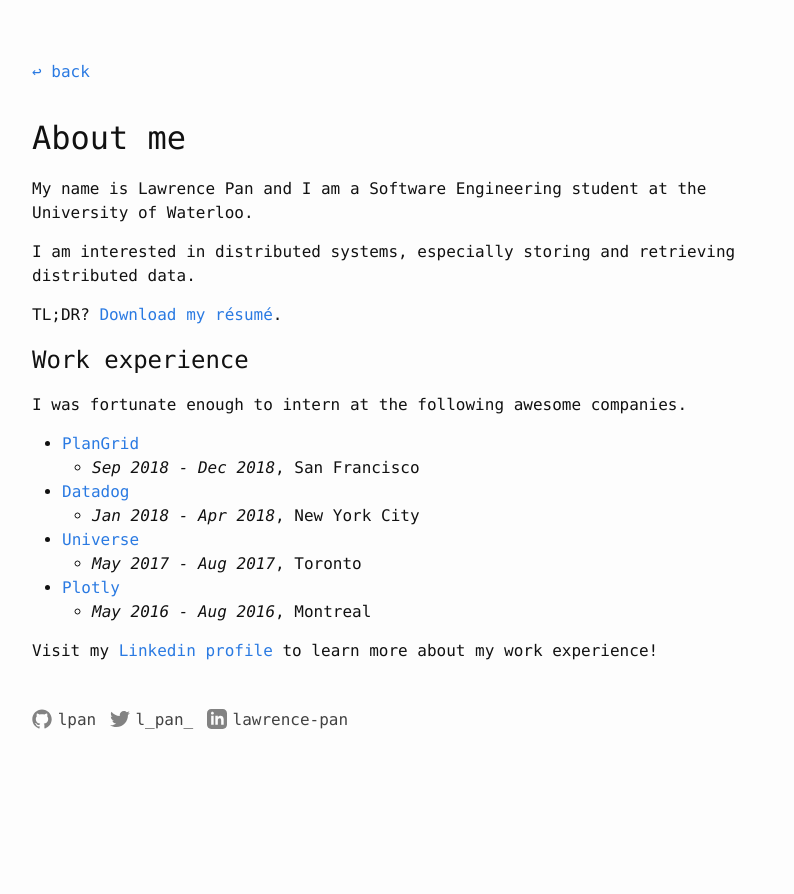
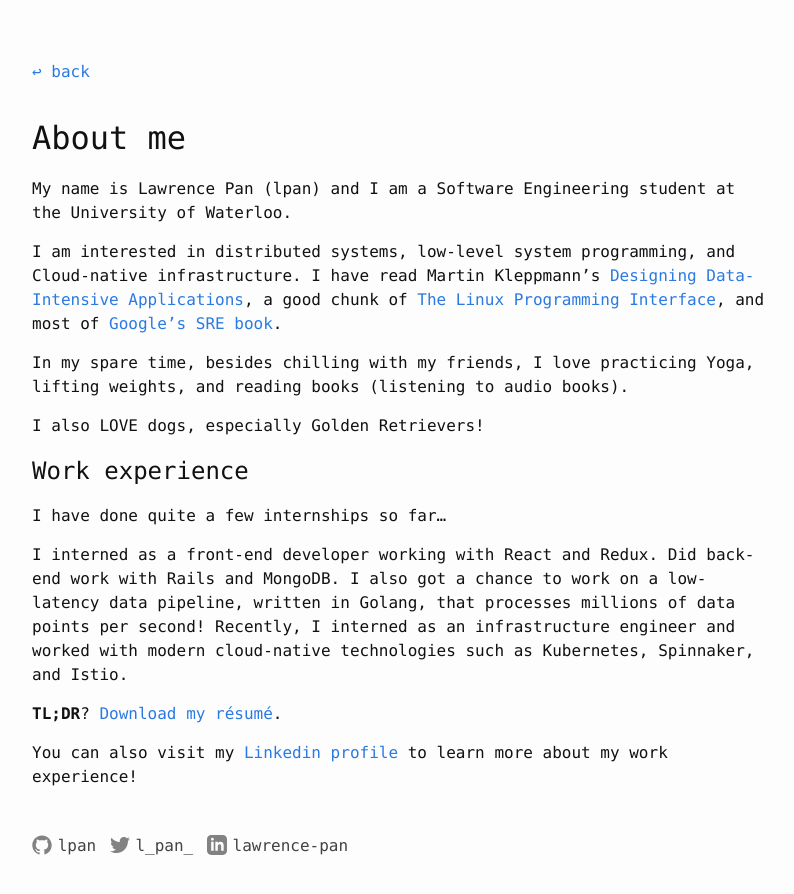
Before and after one commit to lpan/lpan.github.io, a Jekyll site: the page built from about.md, in a window 1280 px wide. Shown: the top 894 px of the page, without its empty margins (238-1032 px from the left). Built offline with Jekyll 4.4.1, drawn with Linux system fonts in a browser that asks for light colours.

Commit message:
revamp about page

```diff
--- a/about.md
+++ b/about.md
@@ -6,25 +6,32 @@ permalink: /about/
 
 # About me
 
-My name is Lawrence Pan and I am a Software Engineering student at the
+My name is Lawrence Pan (lpan) and I am a Software Engineering student at the
 University of Waterloo.
 
-I am interested in distributed systems, especially storing and retrieving
-distributed data.
+I am interested in distributed systems, low-level system programming, and
+Cloud-native infrastructure. I have read Martin Kleppmann's [Designing
+Data-Intensive Applications](http://dataintensive.net/), a good chunk of [The
+Linux Programming Interface](http://man7.org/tlpi/), and most of [Google's SRE
+book](https://landing.google.com/sre/).
 
-TL;DR? [Download my résumé]({{ site.resume_url }}).
+In my spare time, besides chilling with my friends, I love practicing Yoga,
+lifting weights, and reading books (listening to audio books).
+
+I also LOVE dogs, especially Golden Retrievers!
 
 ## Work experience
 
-I was fortunate enough to intern at the following awesome companies.
-* [PlanGrid](https://plangrid.com)
-  * *Sep 2018 - Dec 2018*, San Francisco
-* [Datadog](https://datadoghq.com)
-  * *Jan 2018 - Apr 2018*, New York City
-* [Universe](https://universe.com)
-  * *May 2017 - Aug 2017*, Toronto
-* [Plotly](https://plot.ly)
-  * *May 2016 - Aug 2016*, Montreal
+I have done quite a few internships so far...
 
-Visit my [Linkedin profile](https://www.linkedin.com/in/lawrence-pan) to learn
-more about my work experience!
+I interned as a front-end developer working with React and Redux. Did back-end
+work with Rails and MongoDB. I also got a chance to work on a low-latency data
+pipeline, written in Golang, that processes millions of data points per second!
+Recently, I interned as an infrastructure engineer and worked with modern
+cloud-native technologies such as Kubernetes, Spinnaker, and Istio.
+
+**TL;DR**? [Download my résumé]({{ site.resume_url }}).
+
+You can also visit my [Linkedin
+profile](https://www.linkedin.com/in/lawrence-pan) to learn more about my work
+experience!
```
